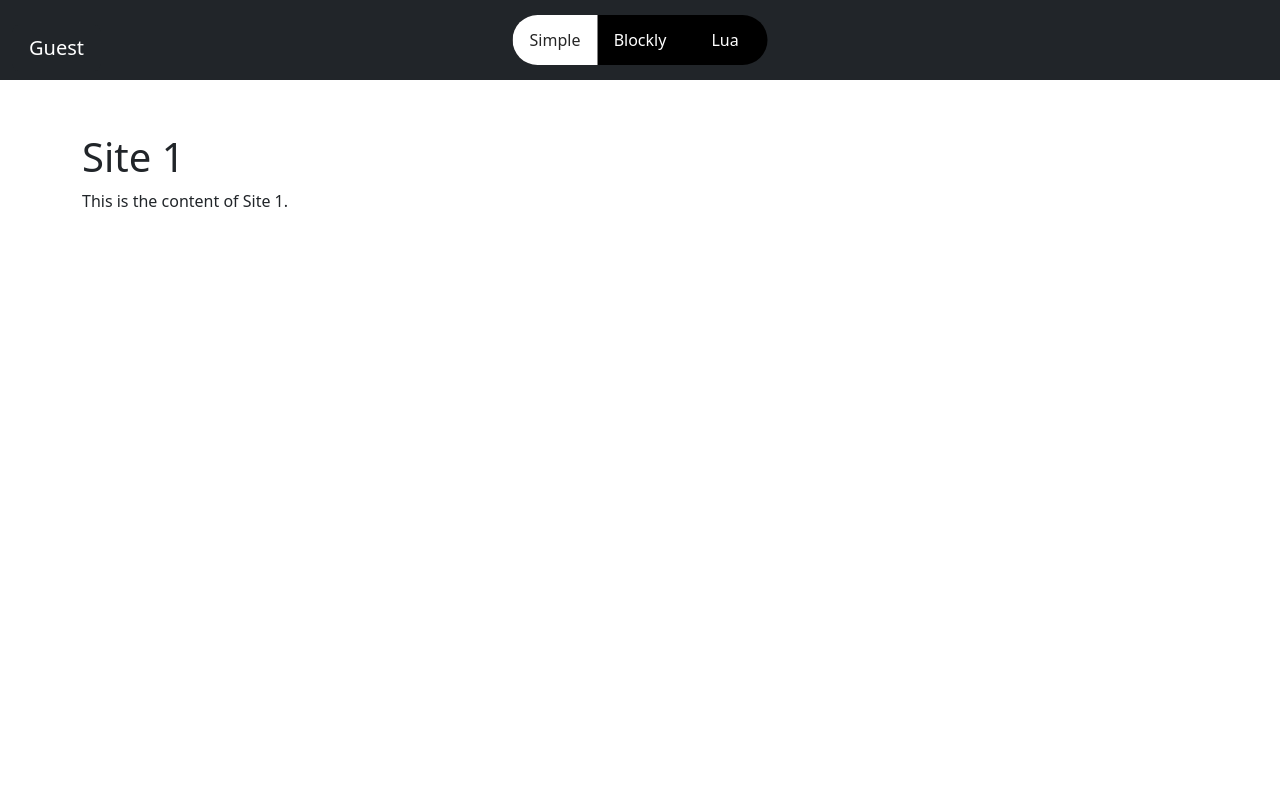
After one commit to iotcraft/mng_web, a PHP site: page /main_guest.php in a window 1280 px wide. The commit adds this page. Run offline with PHP 8.4, Linux system fonts and the light colour scheme; some libraries are stand-ins or nearby versions.

Commit message:
blockly -> main_guest

```diff
--- /dev/null
+++ b/Dobrý weby/mng_web-main/main_guest.php
@@ -0,0 +1,204 @@
+<!DOCTYPE html>
+<html lang="en">
+
+<head>
+  <meta charset="UTF-8">
+  <meta name="viewport" content="width=device-width, initial-scale=1.0">
+  <title>Navbar Example</title>
+
+  <link href="https://cdn.jsdelivr.net/npm/bootstrap@5.2.3/dist/css/bootstrap.min.css" rel="stylesheet">
+    <script src="https://cdn.jsdelivr.net/npm/bootstrap@5.2.3/dist/js/bootstrap.bundle.min.js"></script>
+    <link rel="stylesheet" href="blockly.css">
+    <script src="https://unpkg.com/blockly/blockly.min.js"></script>
+    <script src="https://unpkg.com/blockly/blocks/logic.js"></script>
+    <script src="https://unpkg.com/blockly/blocks/loops.js"></script>
+    <script src="https://unpkg.com/blockly/blocks/math.js"></script>
+    <script src="https://unpkg.com/blockly/blocks/text.js"></script>
+    <script src="https://unpkg.com/blockly/blocks/lists.js"></script>
+    <script src="https://unpkg.com/blockly/blocks/colour.js"></script>
+    <script src="https://unpkg.com/blockly/blocks/variables.js"></script>
+    <script src="https://unpkg.com/blockly/blocks/procedures.js"></script>
+    <script src="https://unpkg.com/blockly/generators/lua.js"></script>
+    <script src="https://unpkg.com/mqtt/dist/mqtt.min.js"></script>
+
+  <style>
+    .site {
+      position: absolute;
+      top: 56px;
+      left: 0;
+      right: 0;
+      bottom: 0;
+      transition: transform 0.3s ease;
+    }
+
+    .site-hidden {
+      transform: translateX(-100%);
+    }
+    .btn-primary{
+      margin-top: 0px;
+      }
+      .container-fluid{
+        margin-top: 0px 0px 0px;
+        padding-right: 600px ;
+      }
+      .rounded-circle{
+        width: 35px;
+        height: 35px ;
+      }
+      .site{
+        margin-top: 6%;
+      }
+
+      #ul-slider{
+      position: absolute;
+      top: 50%;
+      left: 50%;
+      transform: translate(-50%,-50%);
+      display: flex;
+      background: #000;
+      border-radius: 30px;
+      overflow: hidden;
+      margin: 0;
+      padding: 0;
+      width: 255px;
+      height: 50px;
+    }
+    #ul-slider #li-slider{
+      list-style: none;
+      width: 85px;
+    }
+
+    #ul-slider #li-slider #a-slider{
+      display: block;
+      padding: 13px;
+      text-align: center;
+      color: #fff;
+      transition: 0.5s;
+      text-decoration: none;
+    }
+    #ul-slider #li-slider.active #a-slider{
+      color: #262626;
+    }
+    .slide{
+      position: absolute;
+      width: 150px;
+      height: 100px;
+      top: 0;
+      left: 0;
+      background: #fff;
+      z-index: -1;
+      transition: 0.5s;
+      opacity: 0;
+    }
+    #ul-slider #li-slider:nth-child(1).active ~ .slide{
+      left: 0;
+      opacity: 1;
+    }
+    #ul-slider #li-slider:nth-child(2).active ~ .slide{
+      left: 85px;
+      opacity: 1;
+    }
+
+    #ul-slider #li-slider:nth-child(3).active ~ .slide{
+      left: 170px;
+      opacity: 1;
+    }
+
+
+  </style>
+</head>
+
+<body>
+  <nav class="navbar navbar-expand navbar-dark bg-dark fixed-top">
+    <div class="container-fluid mt-3">
+
+      <button class="btn btn-primary btn-dark btn-lg" type="button" data-bs-toggle="offcanvas" data-bs-target="#demo"> Guest</button>
+    </div>
+    <div class="container">
+      <div class="collapse navbar-collapse" id="navbarNav">
+
+        <ul id="ul-slider">
+          <li class="active" id="li-slider">
+            <a class="nav-link" href="#site1" class="tab" for="radio-1" id="a-slider">Simple</a>
+          </li>
+          <li id="li-slider">
+            <a class="nav-link"  for="radio-2" class="tab" href="#site2" id="a-slider">Blockly</a>
+          </li>
+          <li id="li-slider">
+            <a class="nav-link" href="#site3" class="tab" for="radio-3" id="a-slider">Lua</a>
+          </li>
+          <li class="slide" id="li-slider"></li>
+        </ul>
+      </div>
+    </div>
+  </nav>
+
+   <div class="offcanvas offcanvas-start" id="demo">
+    <div class="offcanvas-header">
+        <h1  class="offcanvas-title">Settings</h1>
+        <button type="button" class="btn-close" data-bs-dismiss="offcanvas"></button>
+    </div>
+    <div class="offcanvas-body">
+        <p> <a href="register.php">register</a></p>
+        <p>  <a href="login.php">login</a></p>
+    </div>
+
+</div>
+  <div id="site1" class="site">
+    <div class="container">
+      <h1>Site 1</h1>
+      <p>This is the content of Site 1.</p>
+    </div>
+  </div>
+
+  <div id="site2" class="site site-hidden">
+      <div class="container">
+
+        <div id="blocklyDiv"></div>
+
+        <pre id="codeArea"></pre>
+        <button onclick="runCode()" id="generateCodeButton">Generate Code</button>
+
+        <button id="sendCodeButton">Send Code via MQTT</button>
+
+
+      </div>
+    </div>
+  </div>
+
+  <div id="site3" class="site site-hidden">
+    <div class="container">
+      <h1>Site 3</h1>
+      <p>This is the content of Site 3.</p>
+    </div>
+  </div>
+
+  <script src="https://code.jquery.com/jquery-3.5.1.slim.min.js"></script>
+  <script src="https://cdn.jsdelivr.net/npm/@popperjs/core@2.5.3/dist/umd/popper.min.js"></script>
+  <script src="https://stackpath.bootstrapcdn.com/bootstrap/4.5.2/js/bootstrap.min.js"></script>
+  <script src="https://cdn.jsdelivr.net/npm/bootstrap@5.2.3/dist/js/bootstrap.bundle.min.js"></script>
+  <script src="https://code.jquery.com/jquery-3.7.0.js" ></script>
+  <script>
+    $(document).ready(function() {
+      $('.nav-link').click(function(e) {
+        e.preventDefault();
+        var target = $(this).attr('href');
+        $('.site').addClass('site-hidden');
+        $(target).removeClass('site-hidden');
+      });
+    });
+
+
+  </script>
+  <script type="text/javascript">
+    $(document).ready(function(){
+      $('li').on('click', function(){
+        $(this).siblings().removeClass('active');
+        $(this).addClass('active');
+      })
+    })
+  </script>
+  <script src="blockly.js"></script>
+</body>
+
+</html>
```
Also changed, not shown: Dobrý weby/mng_web-main/blockly.css (+12 -12 lines).
